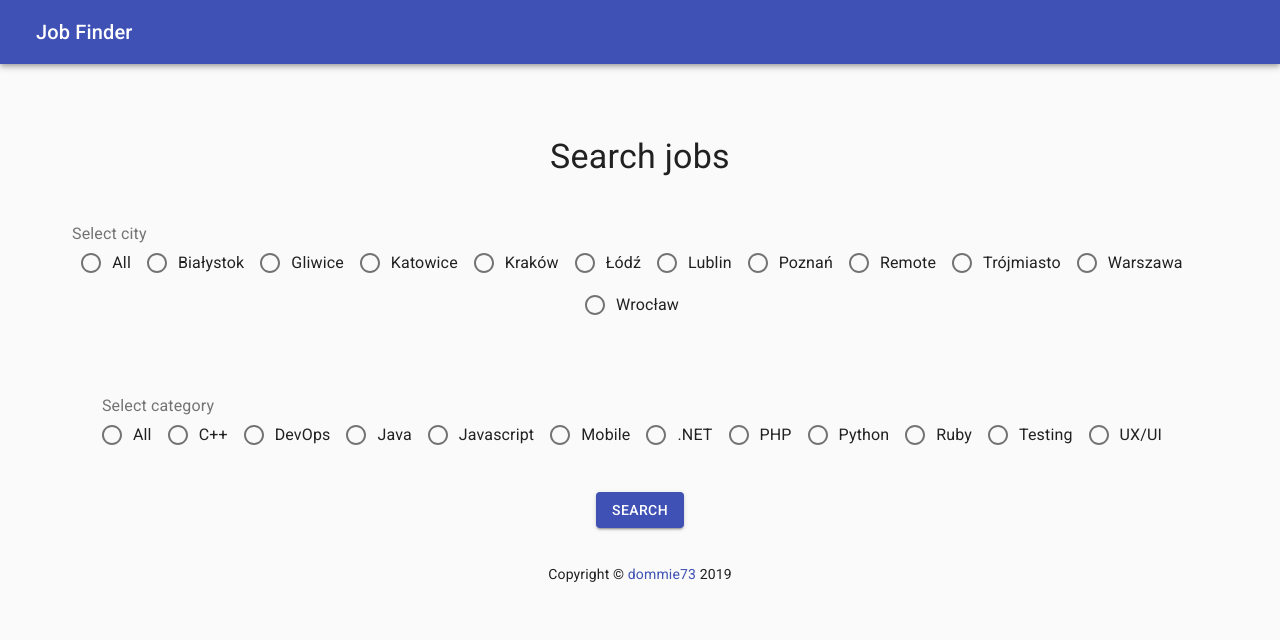
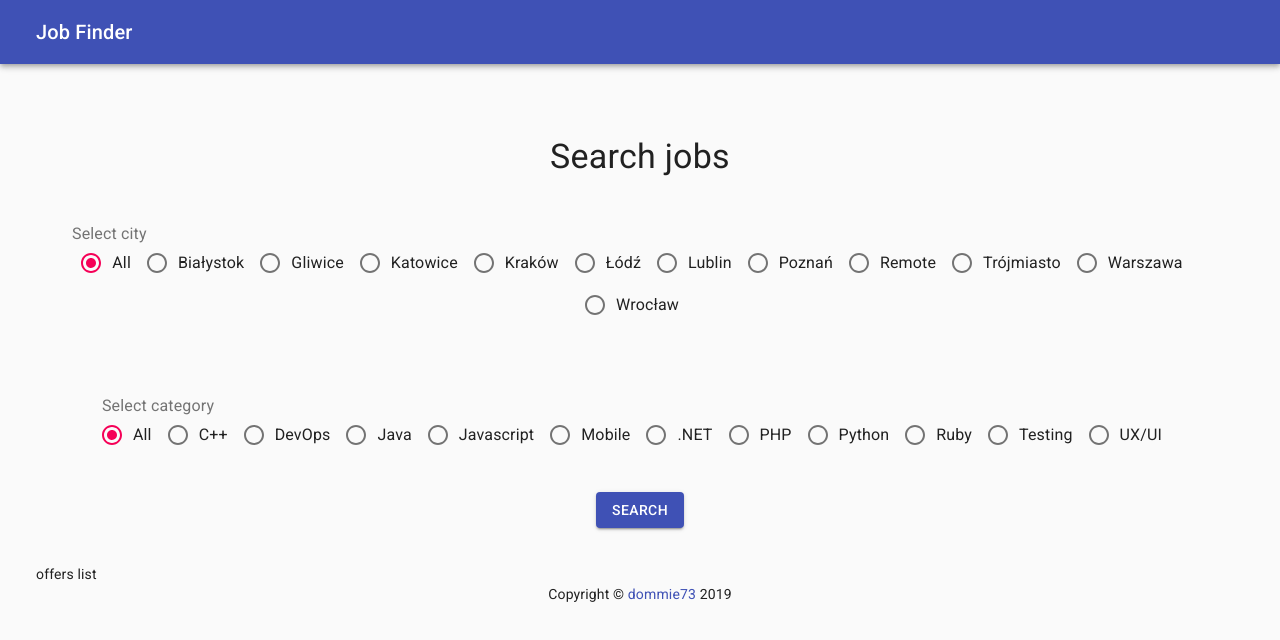
Before and after one commit to dommie73/job-finder, a React (Create React App) app in the folder client/: page /search in a window 1280 px wide. Shown: the top 640 px of the page. Built offline with nearby package versions, Linux system fonts and the light colour scheme.

Commit message:
Introduce hooks
- make radiobuttons controlled
- handle form submission
- use axios to fetch data from server

```diff
--- a/client/package.json
+++ b/client/package.json
@@ -4,6 +4,7 @@
   "private": true,
   "dependencies": {
     "@material-ui/core": "^4.5.1",
+    "axios": "^0.19.0",
     "react": "^16.11.0",
     "react-dom": "^16.11.0",
     "react-router-dom": "^5.1.2",
--- /dev/null
+++ b/client/src/components/OffersList.js
@@ -0,0 +1,8 @@
+import React from 'react';
+
+const OffersList = ({ offers }) => {
+
+  return <div>offers list</div>
+};
+
+export default OffersList;
--- a/client/src/components/OptionsGroup.js
+++ b/client/src/components/OptionsGroup.js
@@ -19,7 +19,7 @@ const useStyles = makeStyles(theme => ({
   }
 }));
 
-const OptionsGroup = ({ data, legend }) => {
+const OptionsGroup = ({ data, legend, value, setValue }) => {
   const classes = useStyles();
 
   const mappedRadios = data.map(({ label, name }) => (
@@ -30,12 +30,16 @@ const OptionsGroup = ({ data, legend }) => {
     />
   ));
 
+  const handleChange = event => {
+    setValue(event.target.value);
+  }
+
   return (
     <FormControl component="fieldset" className={classes.fieldset}>
       <FormLabel component="legend">
         {legend}
       </FormLabel>
-      <RadioGroup className={classes.row}>
+      <RadioGroup className={classes.row} value={value} onChange={handleChange}>
         {mappedRadios}
       </RadioGroup>
     </FormControl>
--- a/client/src/data/categories.js
+++ b/client/src/data/categories.js
@@ -1,6 +1,6 @@
 export default [
   {
-    name: 'all',
+    name: '',
     label: 'All'
   },
   {
--- a/client/src/data/cities.js
+++ b/client/src/data/cities.js
@@ -1,6 +1,6 @@
 export default [
   {
-    name: 'all',
+    name: '',
     label: 'All'
   },
   {
--- a/client/src/routes/Search.js
+++ b/client/src/routes/Search.js
@@ -1,12 +1,14 @@
-import React from 'react';
+import React, { useState } from 'react';
 
 import { Button, Grid, Typography } from '@material-ui/core';
 import { makeStyles } from '@material-ui/styles';
 
 import OptionsGroup from '../components/OptionsGroup';
+import OffersList from '../components/OffersList';
 
 import categories from '../data/categories';
 import cities from '../data/cities';
+import getJobOffers from '../services/job-finder-server';
 
 const useStyles = makeStyles(theme => ({
   form: {
@@ -21,19 +23,46 @@ const useStyles = makeStyles(theme => ({
 const Search = () => {
   const classes = useStyles();
 
+  const [city, setCity] = useState('');
+  const [category, setCategory] = useState('');
+  const [offers, setOffers] = useState([]);
+
+  const handleSubmit = async event => {
+    event.preventDefault();
+
+    const offersData = await getJobOffers(city, category);
+    console.log(offersData);
+    setOffers(offersData);
+  }
+
   return (
     <Grid container>
       <Grid item lg={12}>
-        <form className={classes.form}>
+        <form className={classes.form} onSubmit={handleSubmit}>
           <Typography component="h1" variant="h4" gutterBottom>
             Search jobs
           </Typography>
-          <OptionsGroup data={cities} legend="Select city" />
-          <OptionsGroup data={categories} legend="Select category" />
-          <Button type="submit" variant="contained" color="primary">
+          <OptionsGroup
+            data={cities}
+            value={city}
+            setValue={setCity}
+            legend="Select city" />
+          <OptionsGroup
+            data={categories}
+            value={category}
+            setValue={setCategory}
+            legend="Select category" />
+          <Button
+            type="submit"
+            variant="contained"
+            color="primary"
+          >
             Search
           </Button>
         </form>
+      </Grid>
+      <Grid item lg={12}>
+        <OffersList offers={offers} />
       </Grid>
     </Grid>
   );
--- /dev/null
+++ b/client/src/services/job-finder-server.js
@@ -0,0 +1,17 @@
+import { get } from 'axios';
+
+const baseUrl = 'http://127.0.0.1:4723';
+
+const getJobOffers = async (city, category) => {
+  const { data } = await get(baseUrl, {
+    params: {
+      city,
+      category
+    }
+  });
+
+  return data;
+};
+
+
+export default getJobOffers;
```
Also changed, not shown: 1 other file (tests, documents, lock files or other folders).
